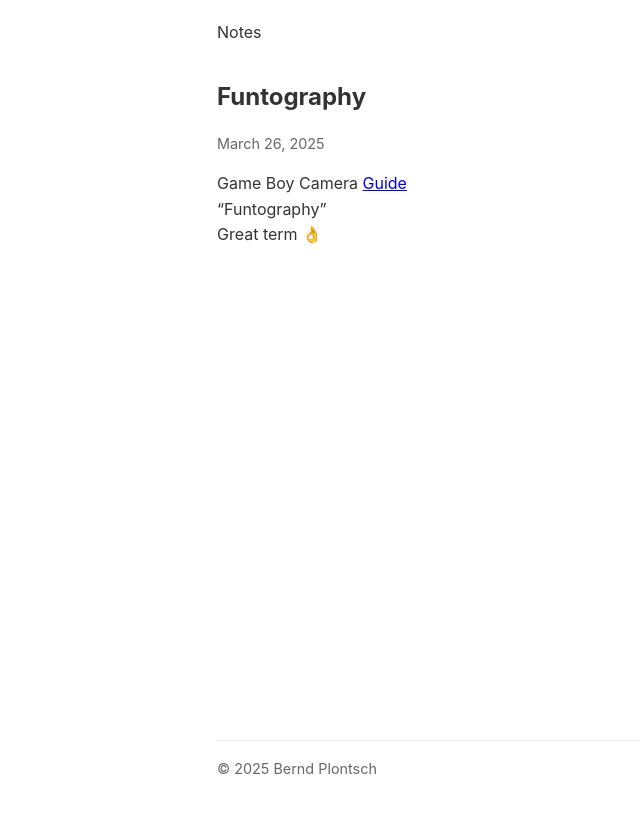
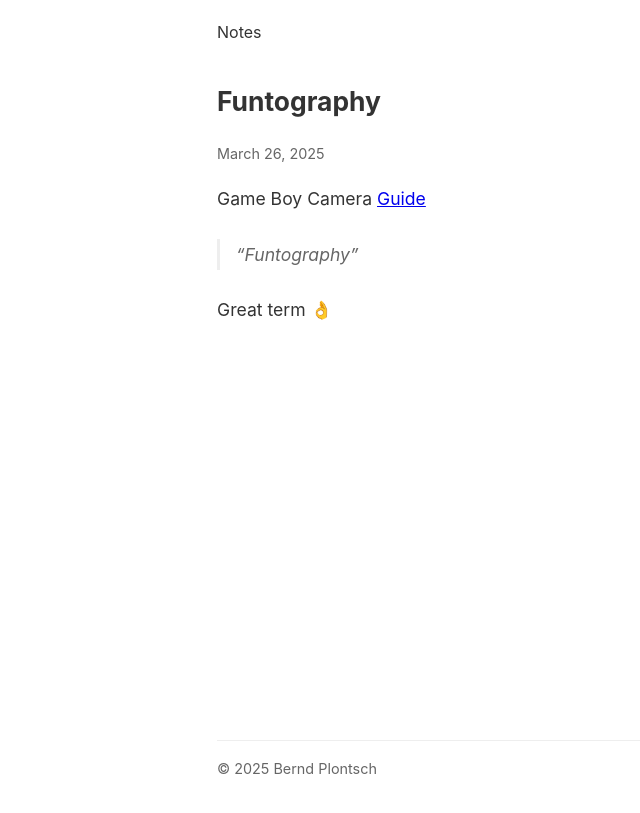
Before and after one commit to berndpl/notes-plontsch, a Jekyll site: the page built from _posts/2025/2025-03-26-funtography.md, in a window 1280 px wide. Shown: the top 813 px of the page, without its empty margins (43-683 px from the left). Built offline with Jekyll 4.4.1, drawn with Linux system fonts in a browser that asks for light colours; our own code applies the rules of GitHub Pages for plain Markdown files.

Commit message:
added post. minor tweak

```diff
--- a/assets/css/main.css
+++ b/assets/css/main.css
@@ -68,6 +68,8 @@
 /* Individual post styles */
 article {
   margin-bottom: 2rem;
+  font-size: 1.1rem;
+  line-height: 1.8;
 }
 
 article h1 {
@@ -79,6 +81,31 @@
   margin-bottom: 1rem;
 }
 
+article p {
+  margin-bottom: 1.5rem;
+}
+
+article p:last-child {
+  margin-bottom: 0;
+}
+
+/* Blockquote styles */
+article blockquote {
+  margin: 1.5rem 0;
+  padding: 0 1rem;
+  border-left: 3px solid #eee;
+  color: #666;
+  font-style: italic;
+}
+
+article blockquote p {
+  margin-bottom: 1rem;
+}
+
+article blockquote p:last-child {
+  margin-bottom: 0;
+}
+
 /* Footer styles */
 footer {
   margin-top: 2rem;
```
Also changed, not shown: _posts/2025/2025-04-21-hard-thing.md (added, +6 -0 lines), _draft/designer.md (renamed from _posts/2025/2025-03-31-product-designer.md), _posts/2025/2025-03-30-quantifed.md (renamed from _posts/2025/2025-03-30-quantifed-self.md).
